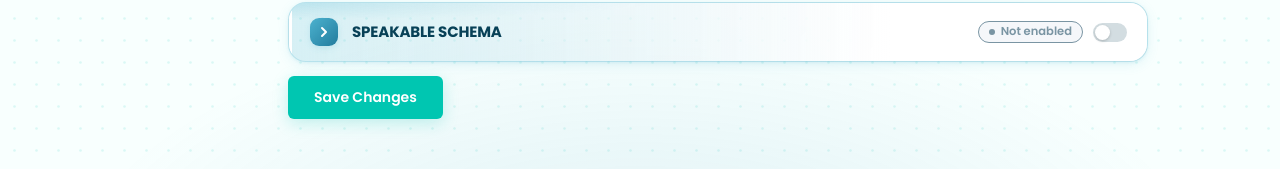
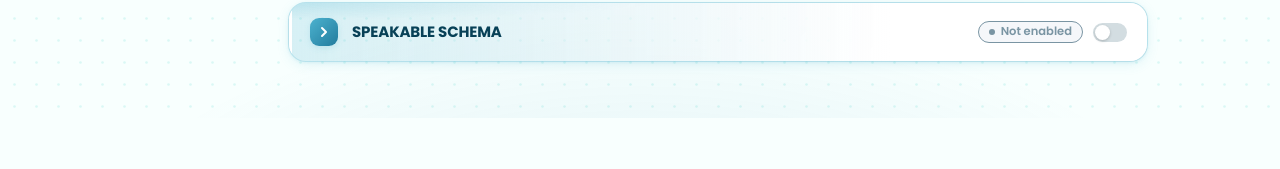
Before and after one commit to aryanagarwal1789/config-portal, a React (Vite) app: page /seo/about-us in a window 1280 px wide. Shown: the part 1303-1472 px from the top of the page. After the commit the page ends 1421 px from the top, so only its background shows below. Built offline with nearby package versions, Linux system fonts and the light colour scheme; no server answers; the HTML template or start-up script is replaced by a standard one.

Commit message:
Update SeoPage.jsx

```diff
--- a/src/pages/site/SeoPage.jsx
+++ b/src/pages/site/SeoPage.jsx
@@ -661,9 +661,6 @@ export default function SeoPage() {
                         </div>
                     </AdminSection>
 
-                    <button type="submit" className="btn-save" disabled={saving}>
-                        {saving ? 'Saving…' : 'Save Changes'}
-                    </button>
                 </form>
             )}
 
```
